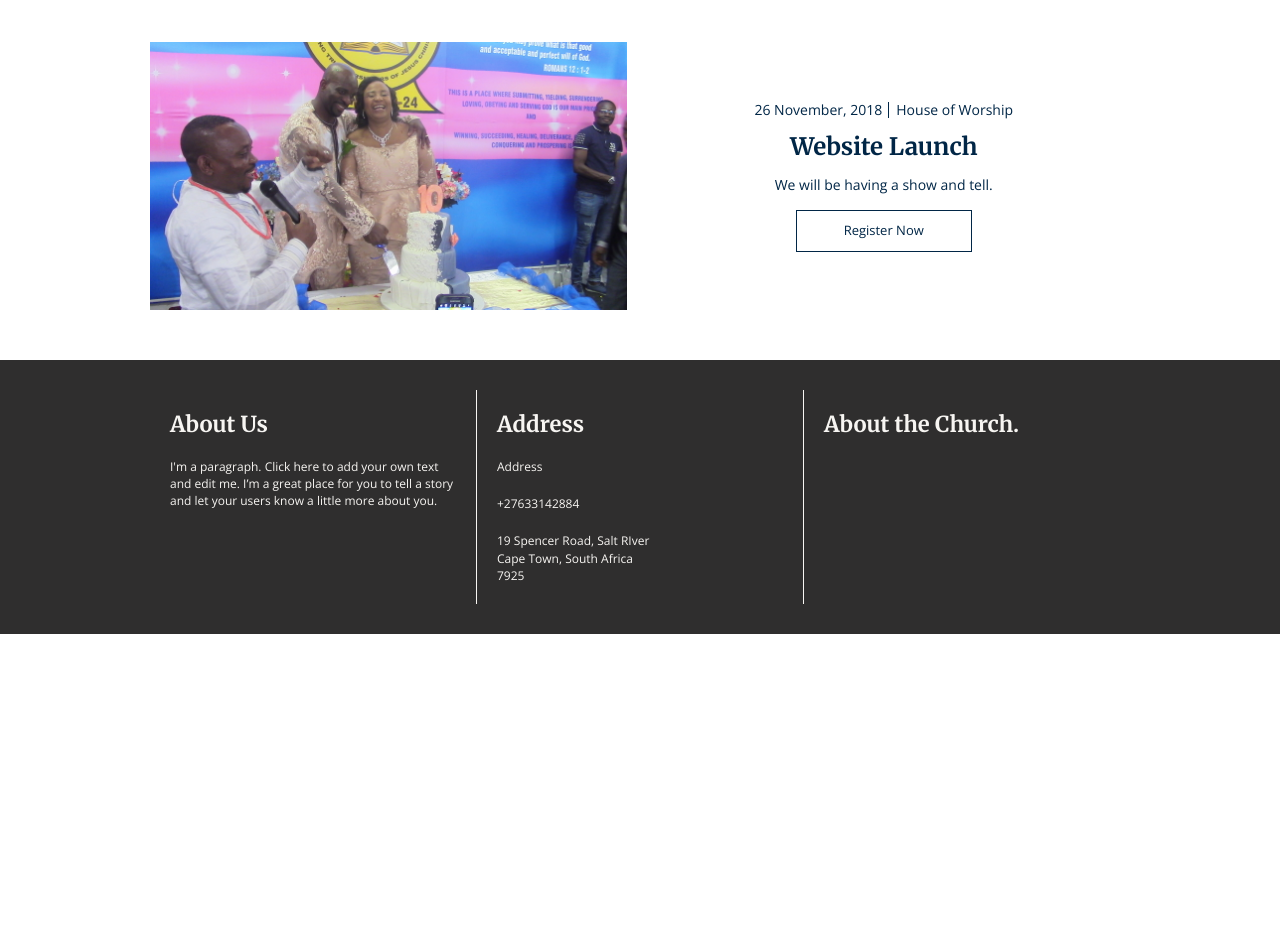
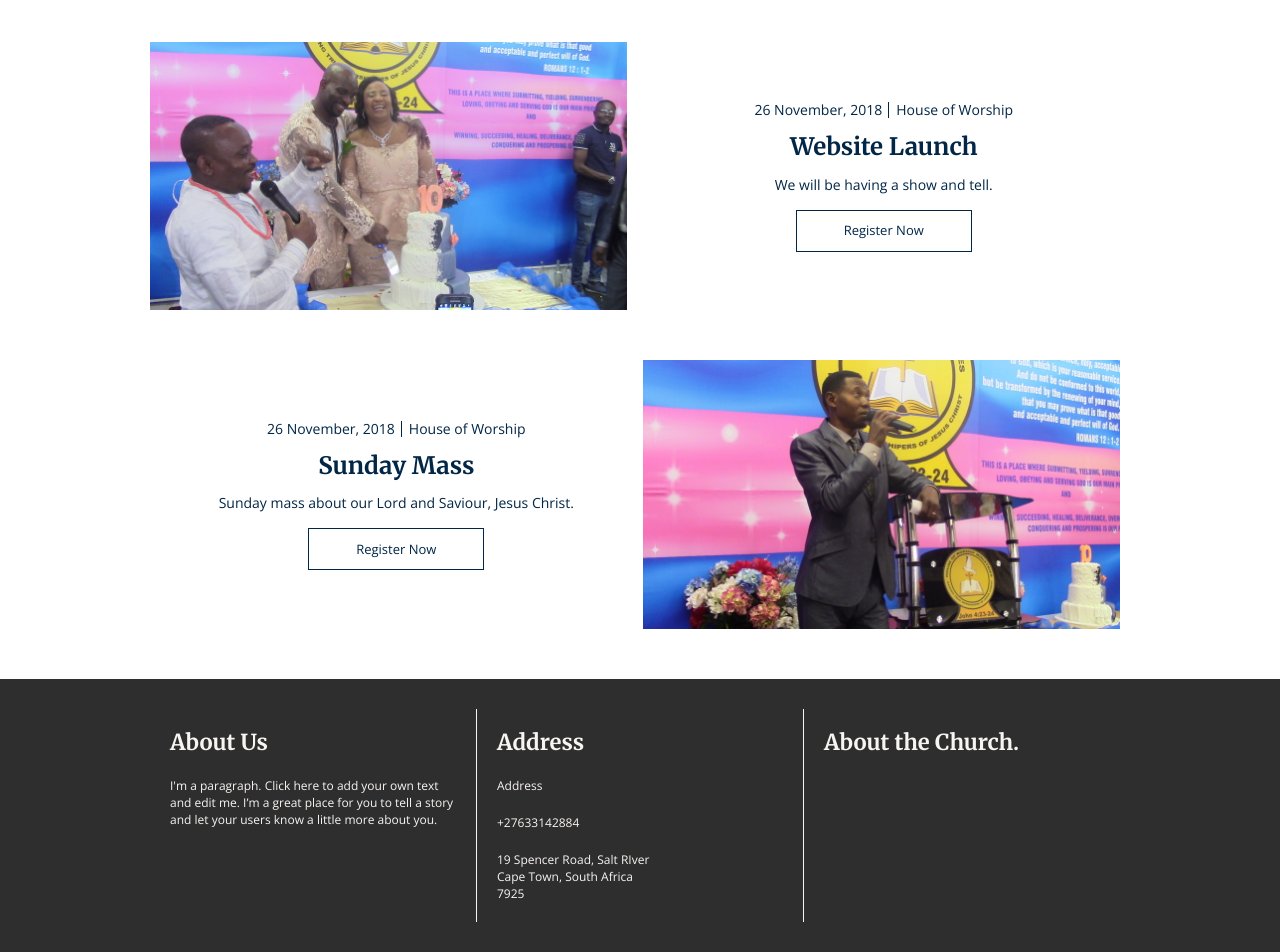
Before and after one commit to riyaadh47/hilary, a Jekyll site: the page built from _pages/events.html, in a window 1280 px wide. Shown: the part 464-1416 px from the top of the page. Built offline with Jekyll 4.4.1, drawn with Linux system fonts in a browser that asks for light colours; nearby versions of some CDN libraries; library files that are not in the unit come from our copies; before the commit the page ends 1098 px from its top, so only the background shows below that.

Commit message:
Update from Forestry.io - Updated sunday-mass.md

```diff
--- a/_events/sunday-mass.md
+++ b/_events/sunday-mass.md
@@ -1,6 +1,15 @@
 ---
 title: Sunday Mass
 date: 2018-11-26 21:27:11 +0200
-published: false
+layout: page
+short-date: 03/Dec
+event-date: 3 December 2018
+debate: Sunday Mass
+order: 2
+description: Sunday mass about our Lord and Saviour, Jesus Christ.
+jumbotron: "/img/IMG_0025.JPG"
+image: "/img/IMG_0025.JPG"
+church: House of Worship
+event-name: Sunday Mass
 
 ---
```
